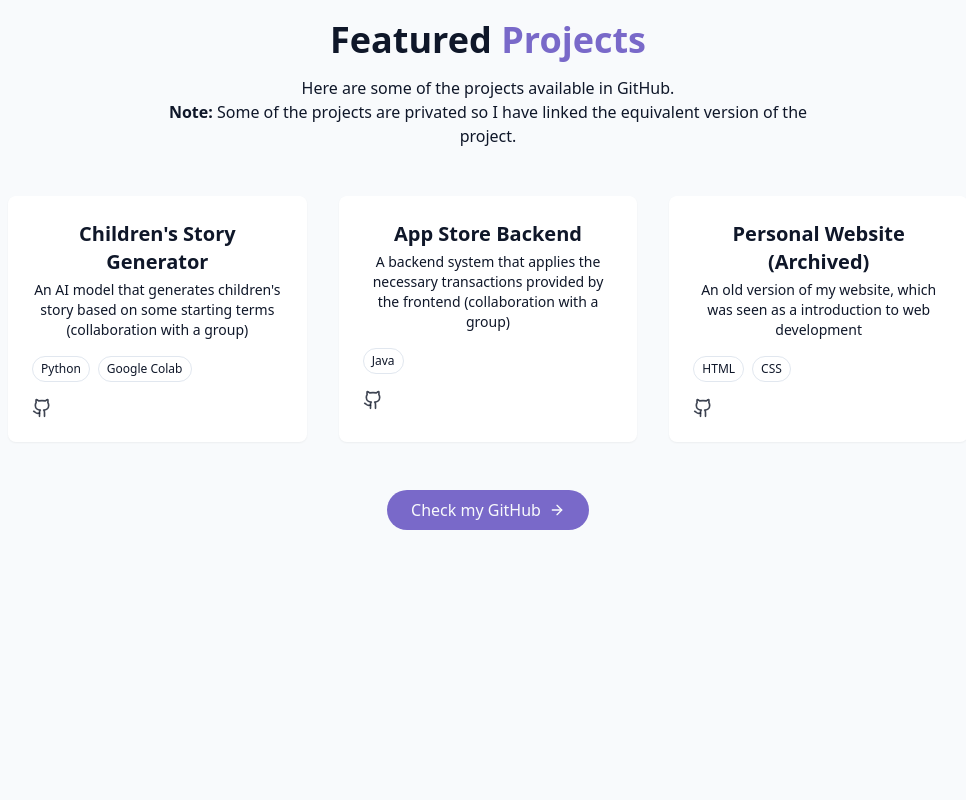
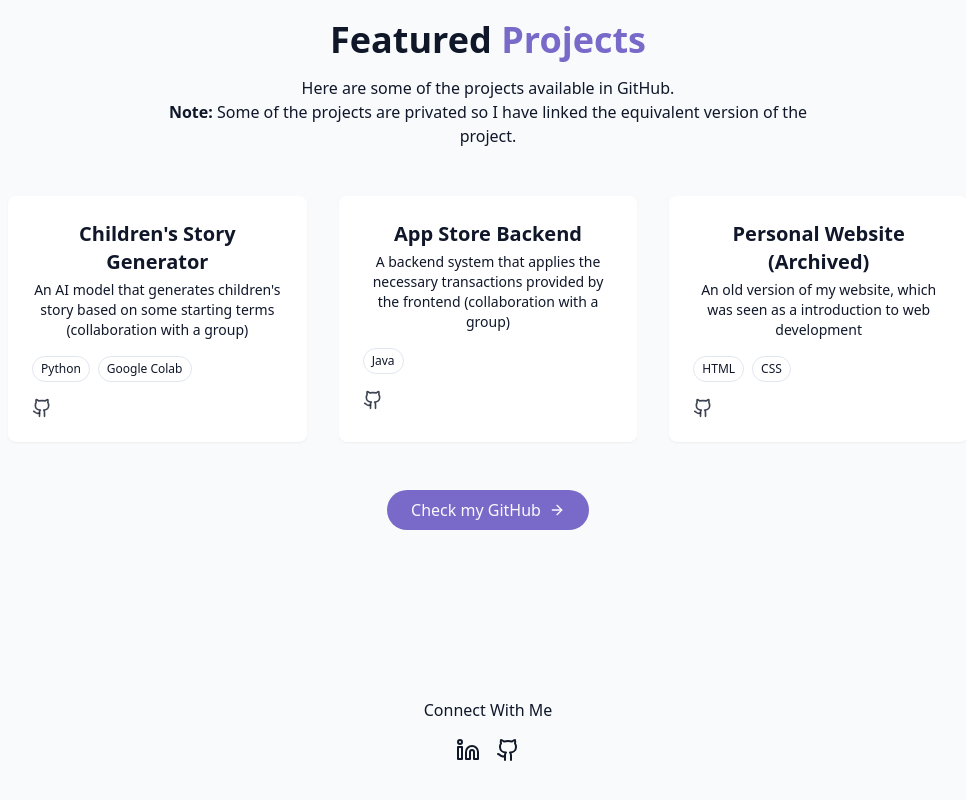
Before and after one commit to Anu48/personal-portfolio, a React (Vite) app in the folder personal-website/: page / in a window 1280 px wide. Shown: the part 2820-3620 px from the top of the page, without its empty margins (152-1118 px from the left). Before the commit the page ends 3446 px from the top, so only its background shows below. Built offline with nearby package versions, Linux system fonts and the light colour scheme.

Commit message:
Add a connect with me section

```diff
--- /dev/null
+++ b/personal-website/src/components/ContactSection.jsx
@@ -0,0 +1,16 @@
+import { Github, Linkedin } from "lucide-react"
+
+export const ContactSection = () => {
+    return <section id="contact" className="py-10 px-4 relative bg-secondary/30">
+        <div className="container mx-auto max-w-4xl">
+            <div className="pt-8">
+                <h4 className="font-medium mb-4"> Connect With Me </h4>
+                <div className="flex space-x-4 justify-center">
+                    <a href="https://linkedin.com/in/anoushkashetty" target="_blank"><Linkedin /></a>
+                    <a href="https://github.com/Anu48" target="_blank"><Github /></a>
+                </div>
+            </div>
+
+        </div>
+    </section>
+}
--- a/personal-website/src/pages/Home.jsx
+++ b/personal-website/src/pages/Home.jsx
@@ -4,7 +4,8 @@ import { Navbar } from "@/components/Navbar";
 import { HeroSection } from "@/components/HeroSection";
 import { AboutSection } from "@/components/AboutSection";
 import { SkillsSection } from "@/components/SkillsSection";
-import { ProjectsSection } from "../components/ProjectsSection";
+import { ProjectsSection } from "@/components/ProjectsSection";
+import { ContactSection } from "@/components/ContactSection";
 
 export const Home = () => {
     return <div className="min-h-screen bg-background text-foreground overflow-x-hidden">
@@ -22,6 +23,7 @@ export const Home = () => {
             <AboutSection />
             <SkillsSection />
             <ProjectsSection />
+            <ContactSection />
         </main>
 
         {/* Footer */}
```
